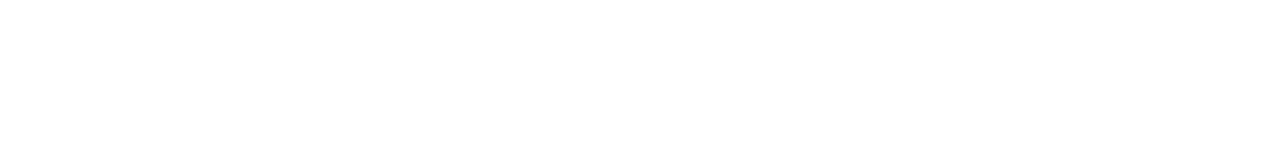
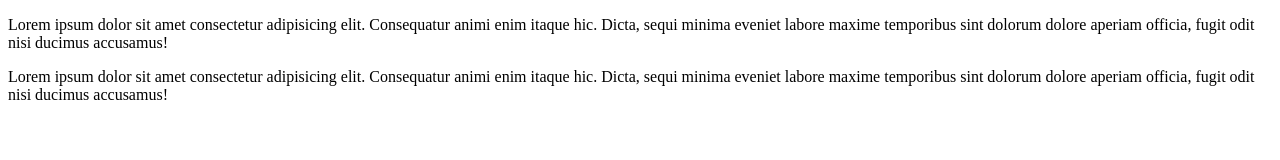
Before and after one commit to coderoadpl/frontend--git-linux--project-0, a plain HTML site: page index.html in a window 1280 px wide. Drawn offline with Linux system fonts and the light colour scheme.

Commit message:
Content added

```diff
--- a/index.html
+++ b/index.html
@@ -1,11 +1,27 @@
 <!DOCTYPE html>
 <html lang="en">
+
 <head>
     <meta charset="UTF-8">
-    <meta name="viewport" content="width=device-width, initial-scale=1.0">
+    <meta
+        name="viewport"
+        content="width=device-width, initial-scale=1.0"
+    >
     <title>Document</title>
 </head>
+
 <body>
 
+    <p>
+        Lorem ipsum dolor sit amet consectetur adipisicing elit. Consequatur animi enim itaque hic. Dicta, sequi minima
+        eveniet labore maxime temporibus sint dolorum dolore aperiam officia, fugit odit nisi ducimus accusamus!
+    </p>
+
+    <p>
+        Lorem ipsum dolor sit amet consectetur adipisicing elit. Consequatur animi enim itaque hic. Dicta, sequi minima
+        eveniet labore maxime temporibus sint dolorum dolore aperiam officia, fugit odit nisi ducimus accusamus!
+    </p>
+
 </body>
+
 </html>
```
